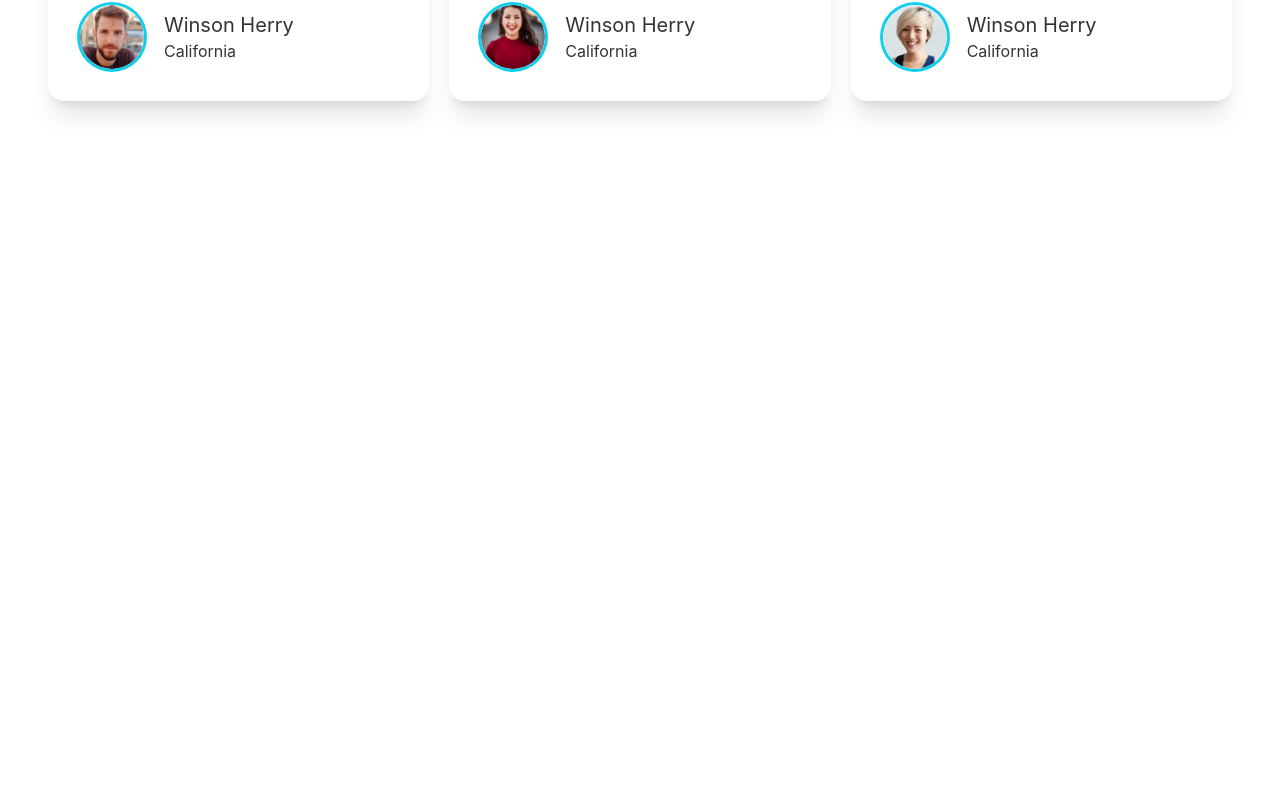
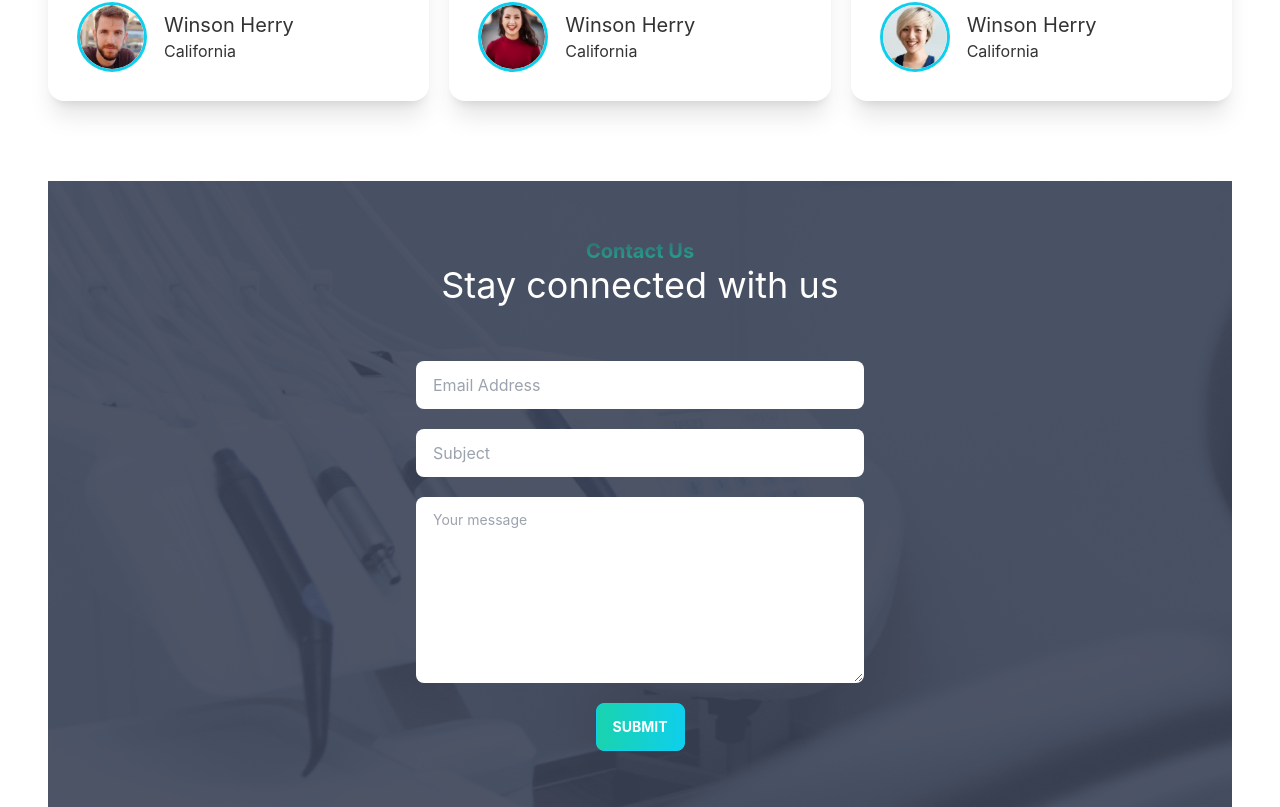
Before and after one commit to mohiuddin2721/doctors-portal-client-12-71, a React (Create React App) app: page / in a window 1280 px wide. Shown: the part 3279-4086 px from the top of the page. Before the commit the page ends 3460 px from the top, so only its background shows below. Built offline with nearby package versions, Linux system fonts and the light colour scheme.

Commit message:
contact component added on home page

```diff
--- /dev/null
+++ b/src/page/Home/Contact.js
@@ -0,0 +1,38 @@
+import React from 'react';
+import PrimaryButton from '../Shared/PrimaryButton';
+import appointment from '../../assets/images/appointment.png';
+
+const Contact = () => {
+    return (
+        <div style={{
+            background: `url(${appointment})`
+        }} className='bg-primary px-10 py-14 '>
+            <div className='text-center pb-14 text-white'>
+                <p className='text-xl font-bold text-transparent bg-clip-text bg-gradient-to-br from-accent to-secondary'>
+                    Contact Us
+                </p>
+                <h1 className='text-4xl'>Stay connected with us</h1>
+            </div>
+            <div className='grid grid-cols-1 justify-items-center gap-5'>
+                <input
+                    type='text'
+                    placeholder='Email Address'
+                    className='input w-full max-w-md'
+                />
+                <input
+                    type='text'
+                    placeholder='Subject'
+                    className='input w-full max-w-md'
+                />
+                <textarea
+                    className='textarea w-full max-w-md'
+                    placeholder='Your message'
+                    rows={6}
+                ></textarea>
+                <PrimaryButton>Submit</PrimaryButton>
+            </div>
+        </div>
+    );
+};
+
+export default Contact;
--- a/src/page/Home/Home.js
+++ b/src/page/Home/Home.js
@@ -1,5 +1,6 @@
 import React from 'react';
 import Banner from './Banner';
+import Contact from './Contact';
 import Info from './Info';
 import MakeAppointment from './MakeAppointment';
 import Services from './Services';
@@ -13,6 +14,7 @@
             <Services></Services>
             <MakeAppointment></MakeAppointment>
             <Testimonials></Testimonials>
+            <Contact></Contact>
         </div>
     );
 };
```
